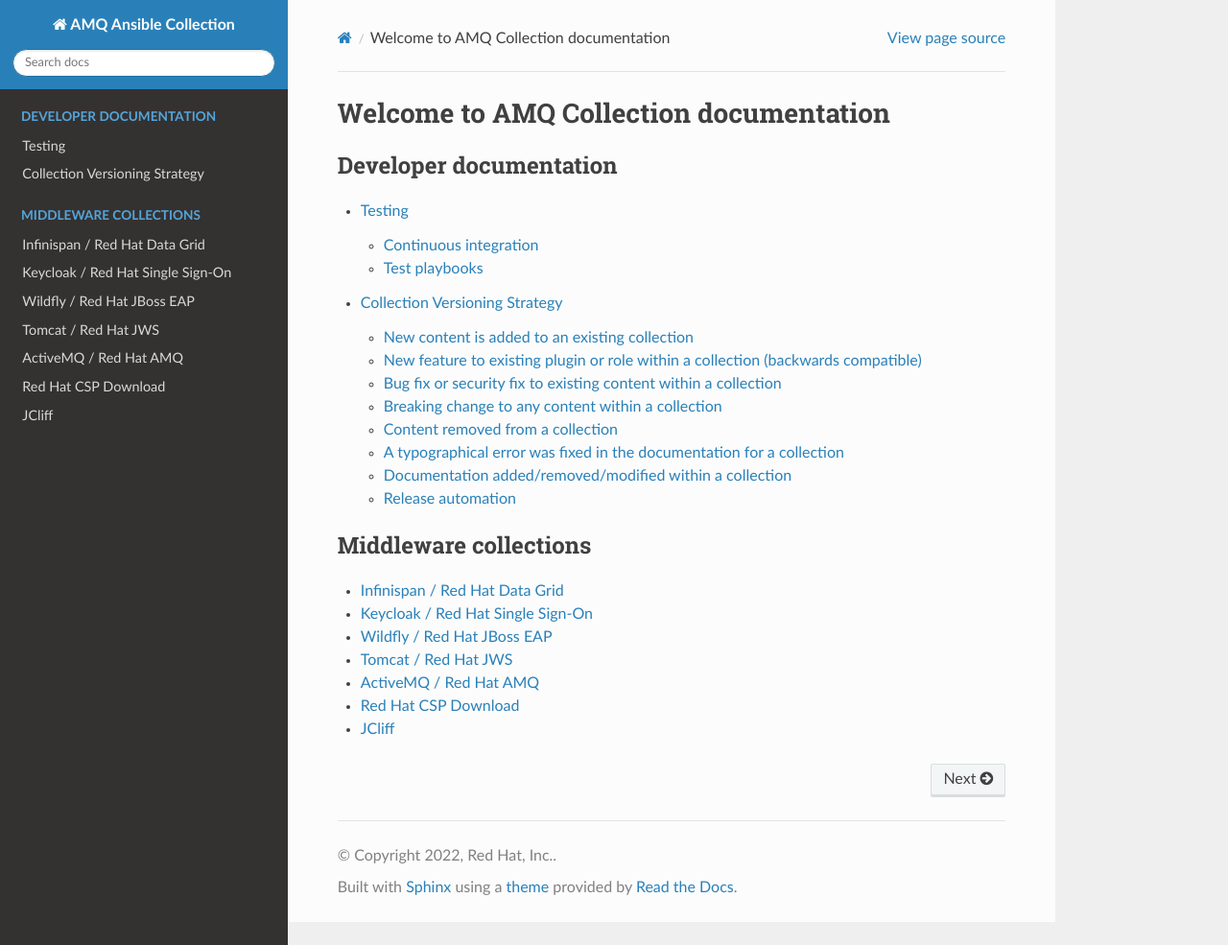
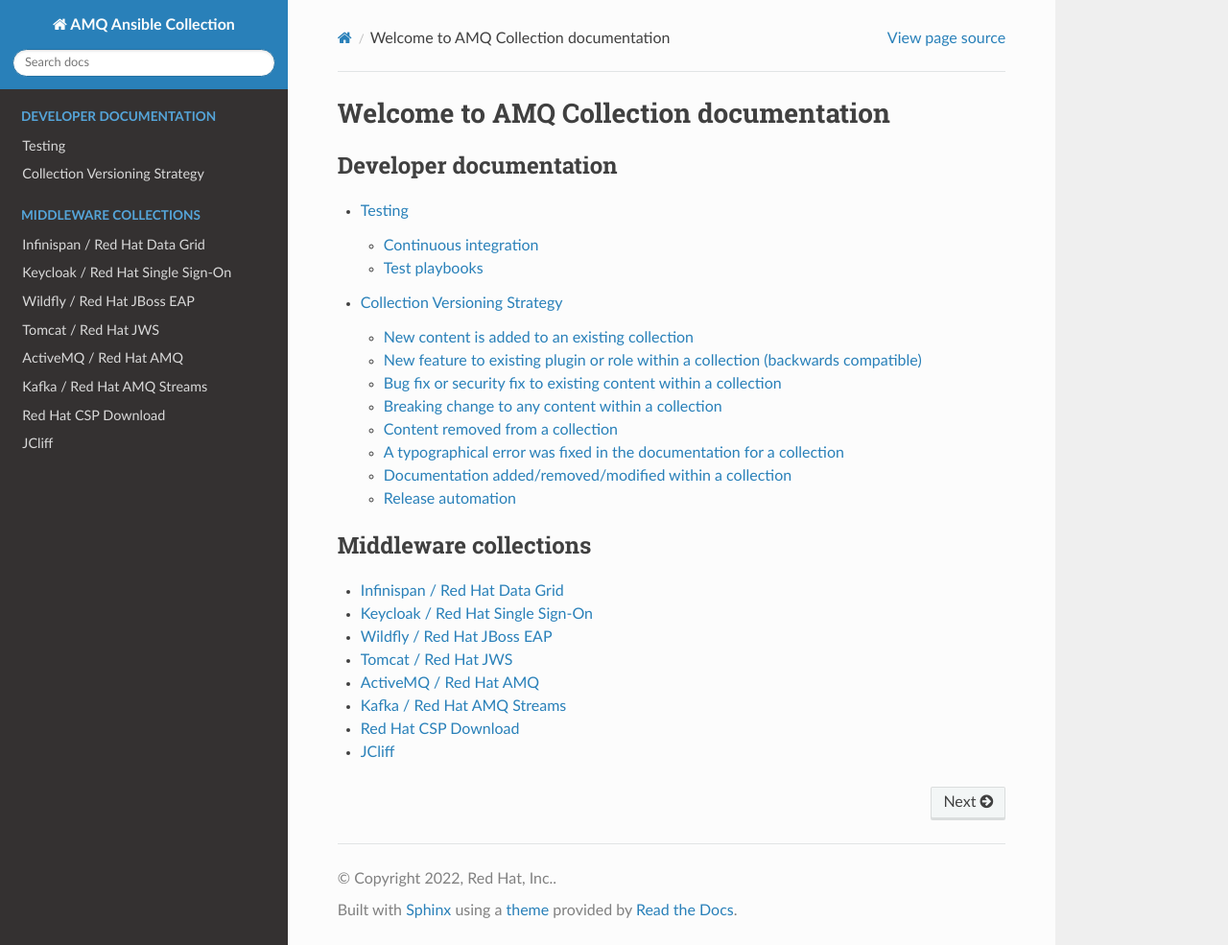
Before and after one commit to ansible-middleware/amq, a Sphinx documentation site: the page built from docs/index.rst, in a window 1280 px wide and 985 px high. Shown: the whole window at 96% size. Built offline with Sphinx 7.4.7 and the Read the Docs theme 2.0.0, drawn with Linux system fonts in a browser that asks for light colours; pages that are not in the unit, such as notebooks, are missing from menus.

Commit message:
ci: update docs, molecule test setup

```diff
--- a/docs/index.rst
+++ b/docs/index.rst
@@ -35,5 +35,6 @@
    Wildfly / Red Hat JBoss EAP <https://ansible-middleware.github.io/wildfly/>
    Tomcat / Red Hat JWS <https://ansible-middleware.github.io/jws/>
    ActiveMQ / Red Hat AMQ <https://ansible-middleware.github.io/amq/>
+   Kafka / Red Hat AMQ Streams <https://ansible-middleware.github.io/amq_streams/>
    Red Hat CSP Download <https://ansible-middleware.github.io/redhat-csp-download/>
    JCliff <https://ansible-middleware.github.io/ansible_collections_jcliff/>
```
Also changed, not shown: 3 other files.
